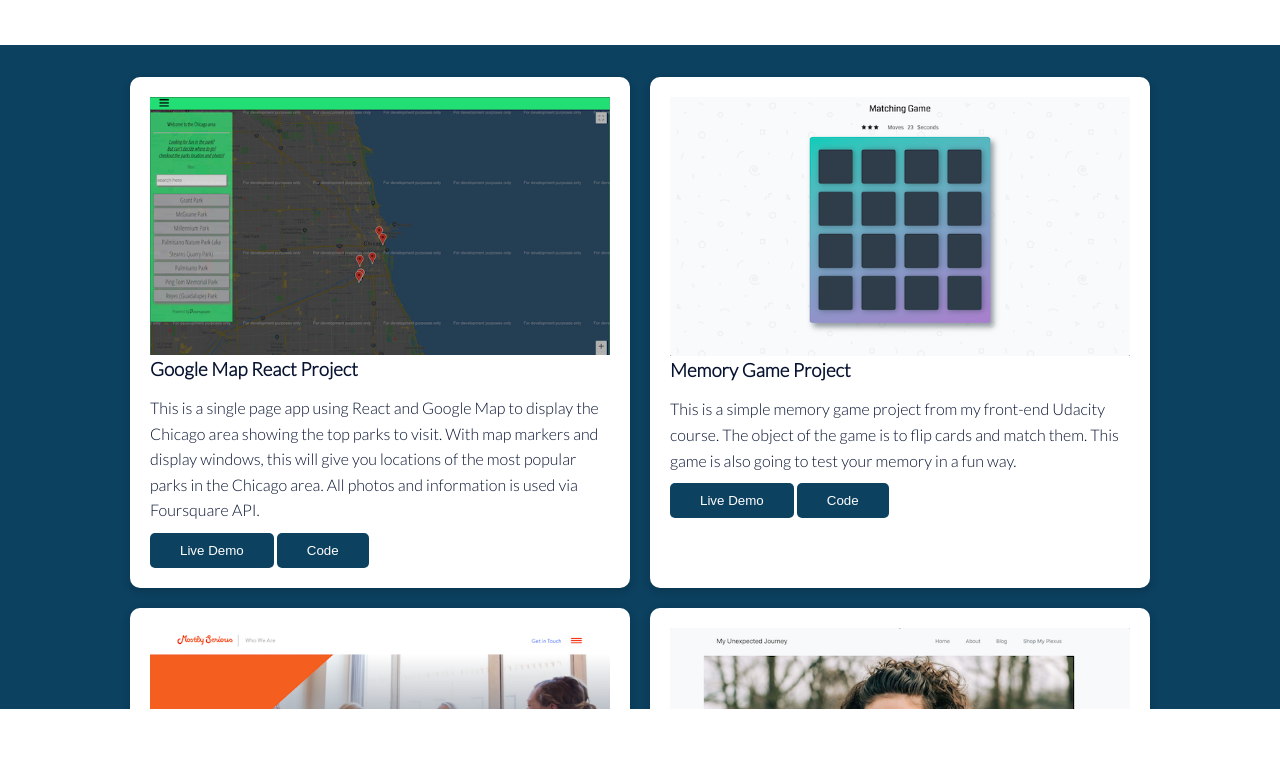
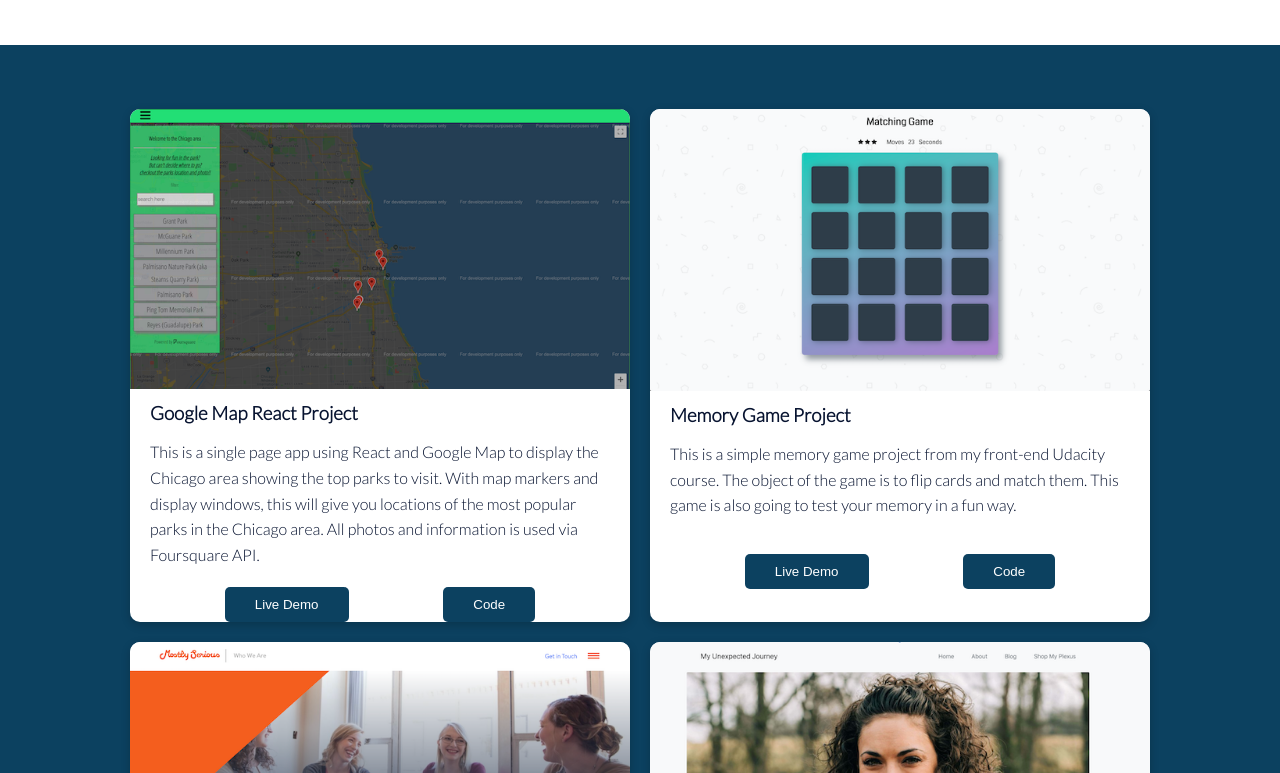
Before and after one commit to mcopanos/portfolio-site, a plain HTML site: page index.html in a window 1280 px wide. Shown: the part 1021-1794 px from the top of the page. Before the commit the page ends 1730 px from the top, so only its background shows below. Drawn offline with Linux system fonts and the light colour scheme.

Commit message:
applied styles to project cards

```diff
--- a/css/style.css
+++ b/css/style.css
@@ -150,3 +150,16 @@ img {
 .projects {
     background-color: var(--primary-color);
 }
+
+.image-wrapper img {
+    width:100%;
+    object-fit: contain;
+    border-radius: 10px 10px 0 0;
+}
+
+.content-wrapper {
+    display: flex;
+    flex-direction: column;
+    box-sizing: border-box;
+    padding: 10px 20px;
+}
--- a/css/utilities.css
+++ b/css/utilities.css
@@ -20,7 +20,8 @@
 
 .card-4 {
     /* width: 33%; */
-    height: 100%
+    height: 100%;
+    padding: 0;
 }
 
 .btn {
@@ -51,6 +52,11 @@
     justify-content: center;
     align-items: center;
     height: 100%;
+}
+
+.flex-2 {
+    display:flex;
+    justify-content: space-evenly;
 }
 
 .flex-3 {
--- a/index.html
+++ b/index.html
@@ -31,7 +31,7 @@
                 <p>My name is Mike Copanos and I am a frontend devloper
                     ready to tackle projects and make beautiful, useable websites.
                 </p>
-                <a href="#contact" class="btn btn-outline">Projects</a>
+                <a href="#projects" class="btn btn-outline">Projects</a>
             </div>
 
             <div class="showcase-form card">
@@ -89,9 +89,12 @@
     <a name="projects"></a>
     <section class="projects">
         <div class="container">
-            <div class="grid grid-4 my-3">
+            <div class="grid grid-4 my-5">
                 <div class="card card-4">
+                    <div class="image-wrapper">
                         <img src="images/google-map.png" alt="React google map project">
+                    </div>
+                    <div class="content-wrapper">
                         <h3>Google Map React Project</h3>
                         <p class="text-secondary">This is a single page app using
                             React and Google Map to display the Chicago area showing
@@ -99,6 +102,8 @@
                             this will give you locations of the most popular parks in the Chicago area.
                             All photos and information is used via Foursquare API.
                         </p>
+                    </div>
+                    <div class="flex-2">
                         <a href="https://upbeat-ramanujan-b64729.netlify.app/" target="blank">
                             <button class="btn btn-primary">Live Demo</button>
                         </a>
@@ -106,13 +111,20 @@
                             <button class="btn btn-primary">Code</button>
                         </a>
                     </div>
+                </div>
                 <div class="card card-4">
+                    <div class="image-wrapper">
                         <img src="images/memory-game.png" alt="place holder img">
+                    </div>
+                    <div class="content-wrapper">
                         <h3>Memory Game Project</h3>
                         <p class="text-secondary">This is a simple memory game project
                             from my front-end Udacity course. The object of the game is
                             to flip cards and match them. This game is also going to test
-                        your memory in a fun way.</p>
+                            your memory in a fun way.
+                        </p>
+                    </div>
+                    <div class="flex-2 my-1">
                         <a href="https://serene-visvesvaraya-acc0c7.netlify.app/" target="blank">
                             <button class="btn btn-primary">Live Demo</button>
                         </a>
@@ -120,14 +132,21 @@
                             <button class="btn btn-primary">Code</button>
                         </a>
                     </div>
+                </div>
                 <div class="card card-4">
+                    <div class="image-wrapper">
                         <img src="images/mockup-site.png" alt="place holder img">
+                    </div>
+                    <div class="content-wrapper">
                         <h3>Mock Up Site</h3>
                         <p class="text-secondary">This project design was created by the
                             wonderful people at Mostly Serious. To get some practice in they
                             let me use some of their older designs that were not used in production.
                             I myself did not design this project. This was not their exact content, I
-                        just use the page layout and added dummy content.</p>
+                            just use the page layout and added dummy content.
+                        </p>
+                    </div>
+                    <div class="flex-2">
                         <a href="https://reverent-yonath-9c6804.netlify.app/" target="blank">
                             <button class="btn btn-primary">Live Demo</button>
                         </a>
@@ -135,15 +154,20 @@
                             <button class="btn btn-primary">Code</button>
                         </a>
                     </div>
+                </div>
                 <div class="card card-4">
+                    <div class="image-wrapper">
                         <img src="images/my-unexpected-journey.png" alt="place holder img">
+                    </div>
+                    <div class="content-wrapper">
                         <h3>My Unexpected Journey</h3>
                         <p class="text-secondary">This project is a blogging website that I made for
-                        a friend, also for me to get experince with a back-end frame and databases.
+                            a friend, also for me to get experince with a back-end frameworks and databases.
                             This was build using Craft CMS which runs off of PHP and a SQL database. This
                             live site and the code is not public. I however have a link to a simular project.
-
                         </p>
+                    </div>
+                    <div>
                         <a href="https://www.myunexpectedjourney.life/" target="blank">
                             <button class="btn btn-primary">Live Demo</button>
                         </a>
@@ -153,6 +177,7 @@
                     </div>
                 </div>
             </div>
+        </div>
     </section>
 </body>
 </html>
```
Lines whose indentation alone changed are shown as unchanged.
